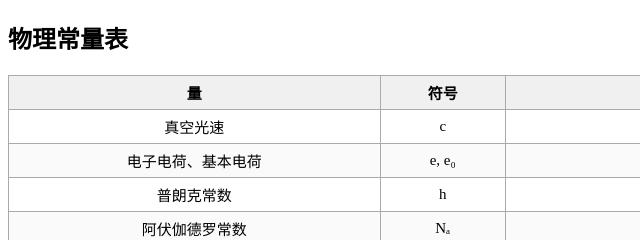
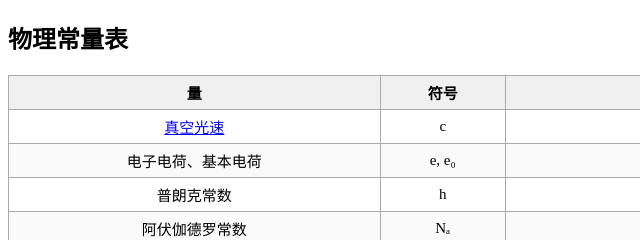
Before and after one commit to pengo820/physical-constants, a plain HTML site: page index.html in a window 1280 px wide. Shown: the top 240 px of the page, 0-640 px from the left. Drawn offline with Linux system fonts and the light colour scheme.

Commit message:
Update index.html

```diff
--- a/index.html
+++ b/index.html
@@ -35,7 +35,7 @@
     </thead>
     <tbody>
       <tr>
-        <td>真空光速<a href="https://en.wikipedia.org/wiki/Speed_of_light"></a></td>
+        <td><a href="https://en.wikipedia.org/wiki/Speed_of_light">真空光速</a></td>
         <td>c</td>
         <td>299792458 m·s⁻¹</td>
         <td>准确（定义）</td>
```
